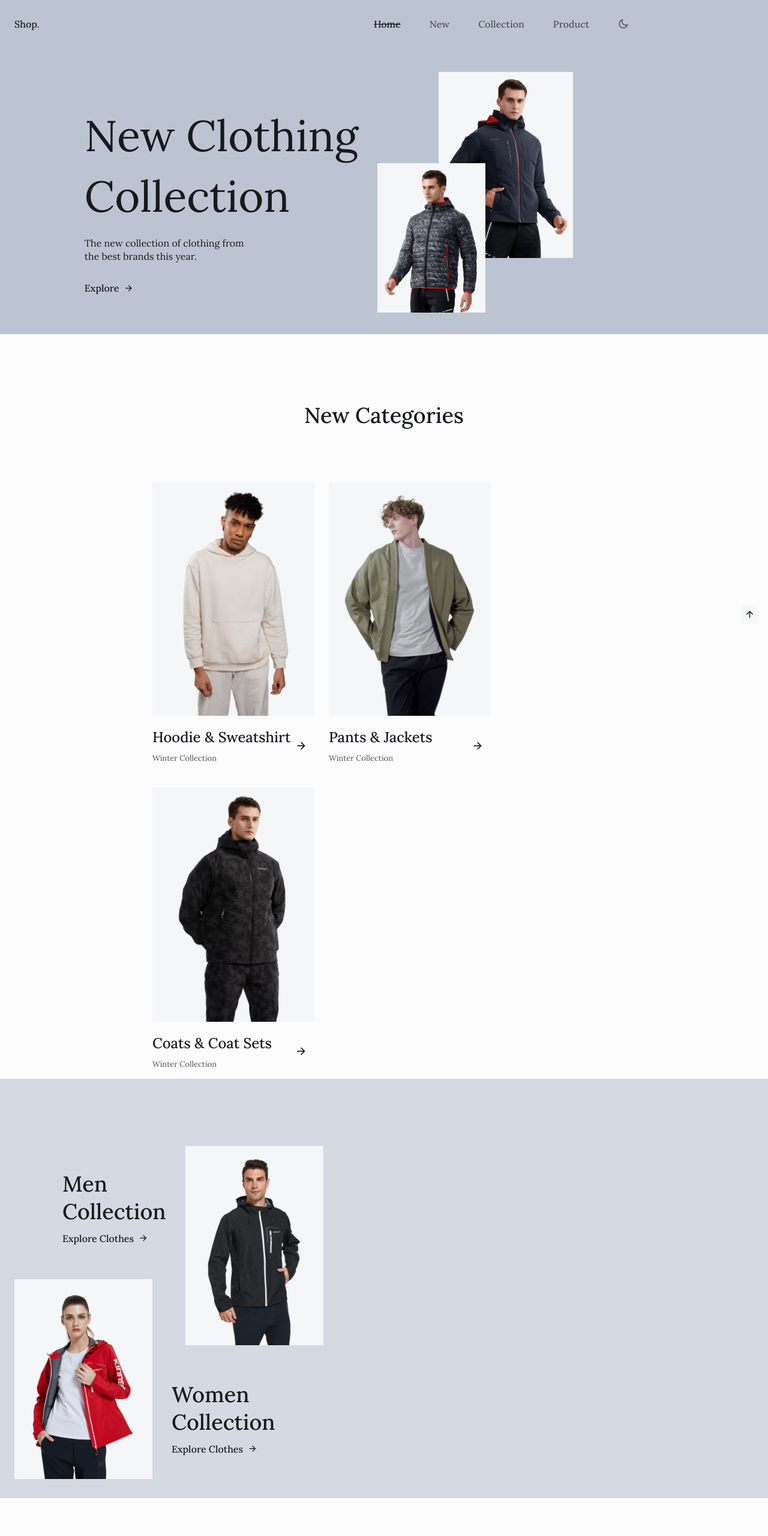
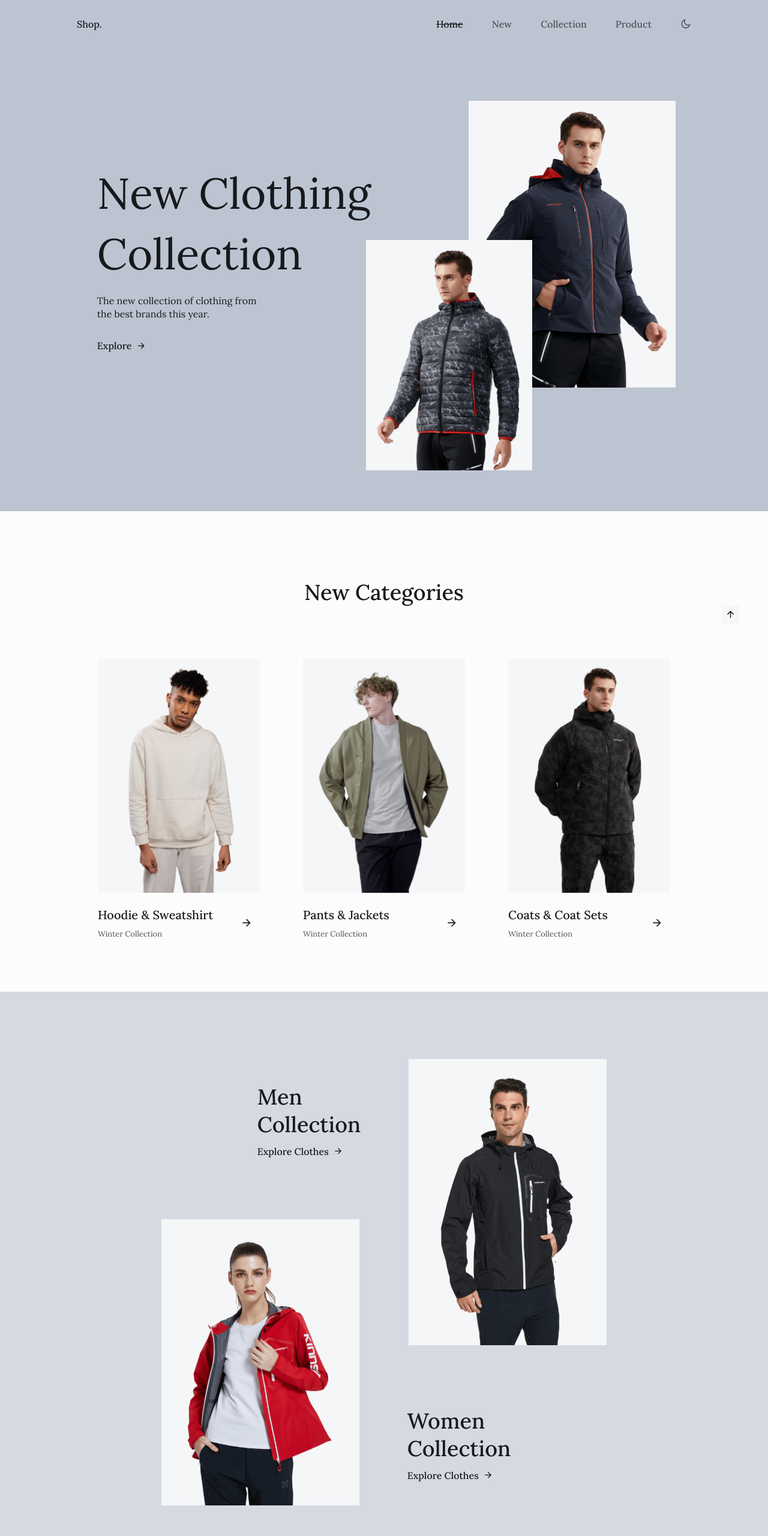
Before and after one commit to CharlesKiarie/kapp-clothing-store, a plain HTML site: page index.html in a window 1280 px wide. Shown: the top 2560 px of the page at 60% size. Drawn offline with nearby package versions, Linux system fonts and the light colour scheme.

Commit message:
Added media queries for screensizes 1124px and scroll reveal functionality

```diff
--- a/assets/css/styles.css
+++ b/assets/css/styles.css
@@ -324,7 +324,7 @@ body.dark-theme {
   position: relative;
   height: 571px;
   display: grid;
-  justify-content: center;
+  justify-items: center;
 }
 .collection__title {
   font-size: var(--h1-font-size);
@@ -584,7 +584,7 @@ row-gap: .75rem;
 /* For medium devices */
 @media screen and (min-width: 576px) {
   .nav__menu {
-    width: 324px;
+    width: 342px;
   }
   .footer__content {
     grid-template-columns: repeat(3, max-content);
@@ -671,11 +671,88 @@ row-gap: .75rem;
   }
 }
 
-@media screen and (min-width: 1053px) {
+@media screen and (min-width: 1054px) {
+  .container {
+    margin-left: auto;
+    margin-right: auto;
+  }
+}
 
+@media screen and (min-width: 1124px) {
+  .home__container {
+    padding: 10rem 0 3rem;
+    column-gap: 0;
+  }
+  .home__images {
+    width: 500px;
+    margin-top: 8rem;
+    transform: translate(-1rem);
+  }
+  .home__images img:nth-child(1) {
+    width: 345px;
+    top: -14.5rem;
+  }
+  .home__images img:nth-child(2) {
+    width: 277px;
+  }
+
+  .new__container {
+    grid-template-columns: repeat(3, max-content);
+    padding-bottom: 4.5rem;
+    gap: 4.5rem;
+  }
+  .new__img {
+    margin-bottom: 1.25rem;
+  }
+  .new__title {
+    font-size: var(--h3-font-size);
+  }
+
+  .collection__container {
+    height: 760px;
+    margin-bottom: 2rem;
+  }
+  .collection__explore:nth-child(1) {
+    grid-template-columns: max-content 330px;
+    margin-left: 10rem;
+  }
+  .collection__explore:nth-child(2) {
+    grid-template-columns: 330px max-content;
+    margin-right: 10rem;
+  }
+  .collection__explore {
+    column-gap: 5rem;
+  }
+
+  .products__container {
+    padding-bottom: 7rem;
+  }
+
+  .brand__container {
+    column-gap: 5.5rem;
+  }
+  .brand__img {
+    width: 140px;
+  }
+
+  .scrollup {
+    right: 3rem;
+  }
+  .show-scroll {
+    bottom: 3rem;
+  }
 }
 
 /* For 2K resolutions (2048 x 1152, 2048 x 1536) */
-
+@media screen and (min-width: 2048px) {
+  body {
+    zoom: 1.3;
+  }
+}
 
 /* For 4K resolutions (3840 x 2160, 4096 x 2160) */
+@media screen and (min-width: 3840px) {
+  body {
+    zoom: 2.3;
+  }
+}
--- a/assets/js/main.js
+++ b/assets/js/main.js
@@ -76,8 +76,21 @@ themeButton.addEventListener("click", () => {
 
     localStorage.setItem("selected-theme", getCurrentTheme());
     localStorage.setItem("selected-icon", getCurrentIcon());
-})
+});
 
 
 
 /*=============== SCROLL REVEAL ANIMATION ===============*/
+const sr = ScrollReveal({
+    origin: "top",
+    distance: "6opx",
+    duration: 2500,
+    delay: 400,
+    // reset: true
+});
+
+sr.reveal(".home__data, .products__container, .footer__container, .footer__info");
+sr.reveal(".home__images", {delay: 600, origin: "bottom"});
+sr.reveal(".new__card, brand__img", {interval: 100});
+sr.reveal(".collection__explore:nth-child(1)", {origin: "right"});
+sr.reveal(".collection__explore:nth-child(2)", {origin: "left"});
```
